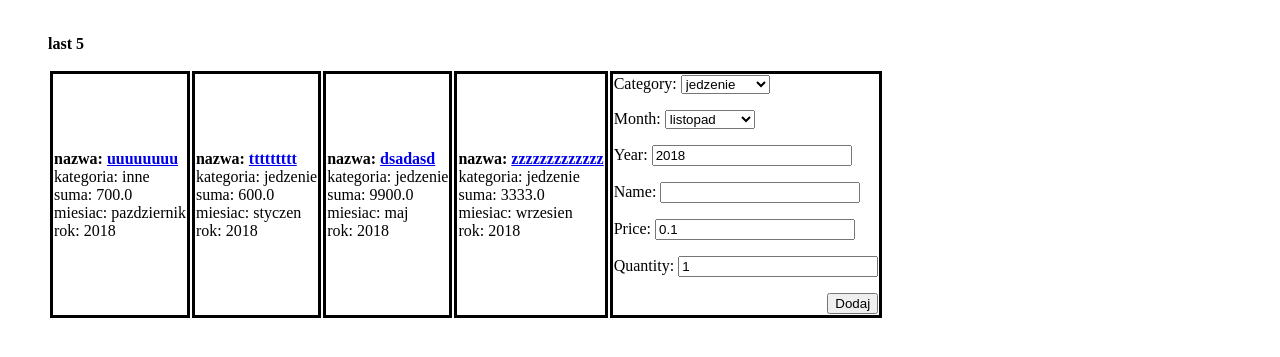
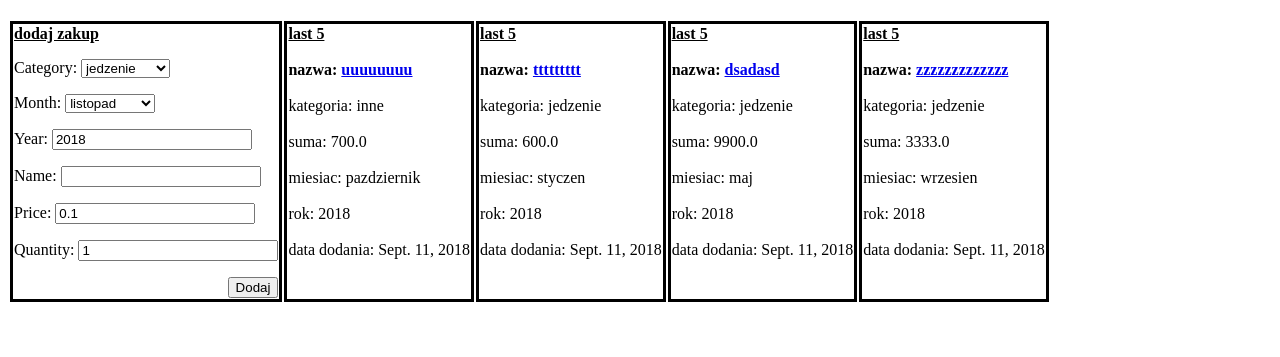
Before and after one commit to kklpa/homeb, a Django app: page / in a window 1280 px wide. Shown: the part 361-718 px from the top of the page. Run offline with Django 3.2, Linux system fonts and the light colour scheme; a user stored in the database is signed in; data comes from the database, SQL or seed files in the repository.

Commit message:
dodaj zakup on left. Cosmetic

```diff
--- a/homeb_app/static/css/homeb.css
+++ b/homeb_app/static/css/homeb.css
@@ -10,9 +10,11 @@
     text-decoration: none;
 }
 
+/*
 .content {
     margin-left: 40px;
 }
+*/
 
 h1, h2, h3, h4 {
     font-family: 'Lobster', cursive;
--- a/homeb_app/templates/homeb_app/main.html
+++ b/homeb_app/templates/homeb_app/main.html
@@ -130,30 +130,31 @@
     <br>
     <table>
         <tr>
-            <p><b>last 5</b></p>
+            <!--<p><b>last 5</b></p>-->
+                <td>
+                    <b><u>dodaj zakup</u></b>
+                    <form method="POST" class="post-form">{% csrf_token %}
+                        {{ form.as_p }}
+                        <button type="submit" class="save btn btn-default">Dodaj</button>
+                    </form>
+                </td>
             <style>td {
                border: 3px solid black;
             }
             </style>
             {% for l in last %}
-            <td>
-                <b>nazwa: <a href="{% url 'zakup_detail' pk=l.pk %}">{{ l.name }}</a></b><br>
-                kategoria: {{ l.category }}<br>
+            <td valign="top">
+                <b><u>last 5</u></b><br><br>
+                <b>nazwa: <a href="{% url 'zakup_detail' pk=l.pk %}">{{ l.name }}</a></b><br><br>
+                kategoria: {{ l.category }}<br><br>
                 <!-- <p>cena: {{ l.price }}</p> -->
                 <!-- <td><p>ilosc: {{ l.quantity }}</p></td> -->
-                suma: {{ l.amount }}<br>
-                miesiac: {{ l.month }}<br>
-                rok: {{ l.year }}<br>
-                <!-- <p>data dodania: {{ l.date }}</p> -->
+                suma: {{ l.amount }}<br><br>
+                miesiac: {{ l.month }}<br><br>
+                rok: {{ l.year }}<br><br>
+                data dodania: {{ l.date }}
             </td>
             {% endfor %}
-            <td>
-
-                <form method="POST" class="post-form">{% csrf_token %}
-                    {{ form.as_p }}
-                    <button type="submit" class="save btn btn-default">Dodaj</button>
-                </form>
-            </td>
         </tr>
     </table>
 </div>
```
